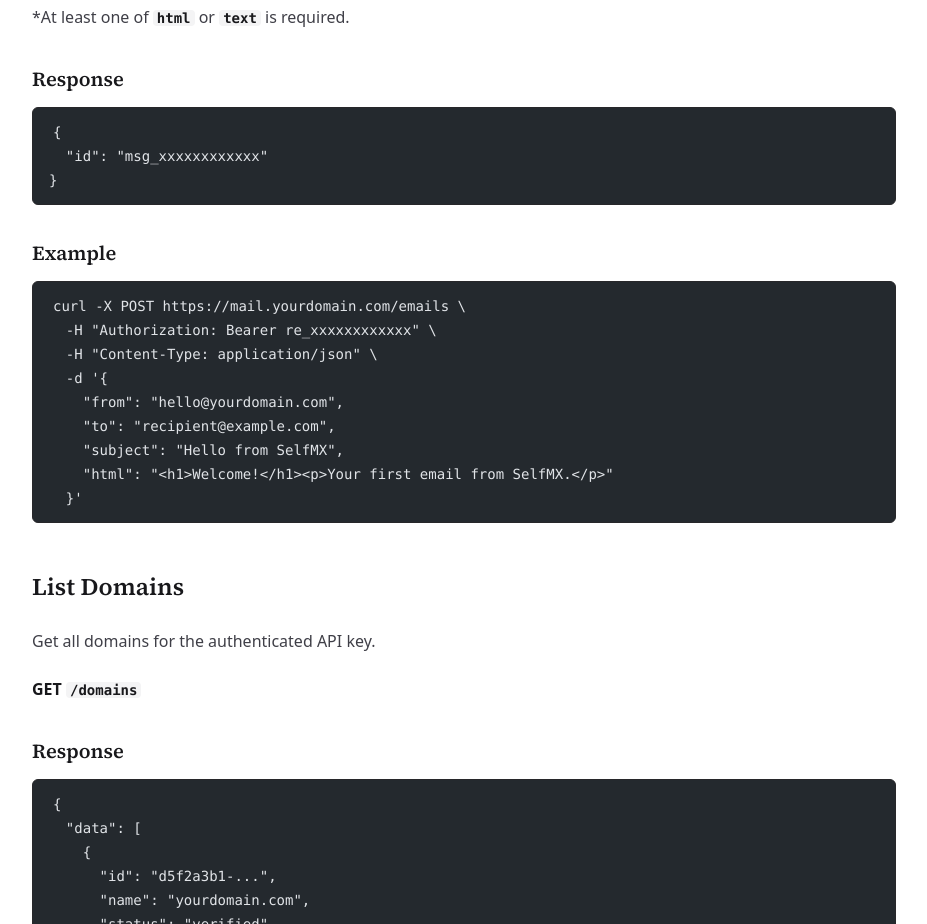
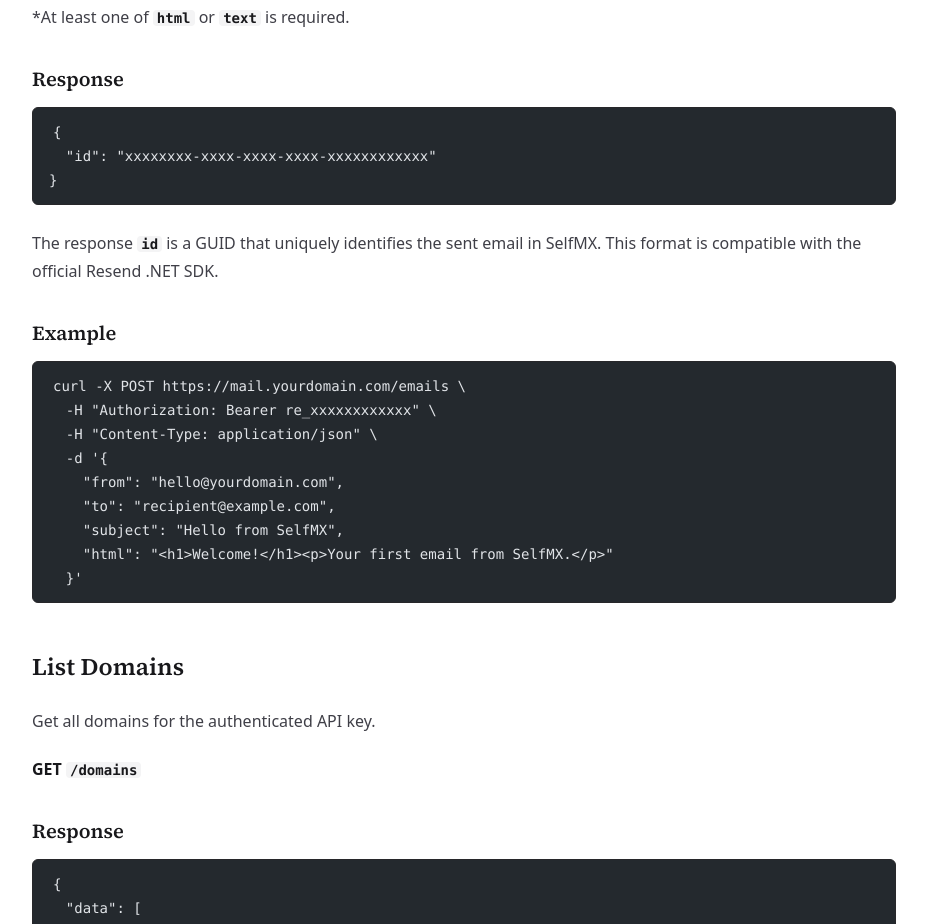
Before and after one commit to aduggleby/selfmx, an Astro site in the folder website/: page /api in a window 1280 px wide. Shown: the part 2520-3444 px from the top of the page, without its empty margins (56-983 px from the left). Built offline with nearby package versions, Linux system fonts and the light colour scheme; Astro itself is replaced by a stand-in of ours; some packages are replaced by stand-ins of ours; code samples lack their colours; a web font is replaced by a local one.

Commit message:
docs: update documentation

````diff
--- a/website/src/content/pages/api.md
+++ b/website/src/content/pages/api.md
@@ -83,9 +83,11 @@ Send a transactional email.
 
 ```json
 {
-  "id": "msg_xxxxxxxxxxxx"
+  "id": "xxxxxxxx-xxxx-xxxx-xxxx-xxxxxxxxxxxx"
 }
 ```
+
+The response `id` is a GUID that uniquely identifies the sent email in SelfMX. This format is compatible with the official Resend .NET SDK.
 
 ### Example
 
````
Also changed, not shown: website/src/content/pages/changelog.md.
